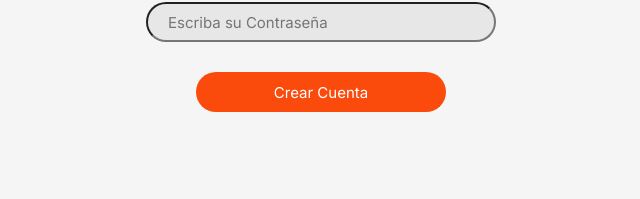
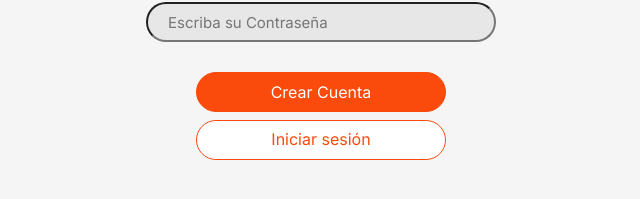
Before and after one commit to andres-fcr/guappjolotas, a React (Create React App) app: page /crearCuenta in a window 1280 px wide. Shown: the part 363-562 px from the top of the page, without its empty margins (319-959 px from the left). Built offline with nearby package versions, Linux system fonts and the light colour scheme; no server answers.

Commit message:
login final

```diff
--- a/src/components/Formulario.js
+++ b/src/components/Formulario.js
@@ -2,7 +2,9 @@ import React, { useState } from 'react';
 import { Formik } from "formik";
 import { urlUser } from '../helpers/Url';
 import axios from 'axios';
-import { Button, Cinput, Contrasenana, Correo, Div, Inicio, Linput } from '../styles/LoginStyles';
+import {  Cinput, Contrasenana, Correo, Div, Inicio, Linput } from '../styles/LoginStyles';
+import { Link, useNavigate } from 'react-router-dom';
+import { Button } from 'react-bootstrap';
 
 
 
@@ -108,8 +110,9 @@ const Formulario = () => {
                   />
                 </Contrasenana>
 
-                <Button type='submit'>Crear Cuenta</Button>
-                {cuentaCreada && <p className="exito">Cuenta Creada con Éxito!</p>}
+                <Button type='submit'className='mb-2'>Crear Cuenta</Button>
+                <Button type='button' as={Link} to="/iniciarSesion" variant="primar">Iniciar sesión</Button>
+                {cuentaCreada && <p className="exito">Cuenta Creada con Éxito! Ya puedes iniciar sesión</p>}
 
             </Div>
               </form>
--- a/src/components/Login.js
+++ b/src/components/Login.js
@@ -2,9 +2,13 @@ import React from 'react';
 import { Formik } from 'formik';
 import { urlUser } from '../helpers/Url';
 import axios from 'axios';
-import { Button, Cinput, Contrasenana, Correo, Div, Inicio, Linput } from '../styles/LoginStyles';
+import { Cinput, Contrasenana, Correo, Div, Inicio, Linput } from '../styles/LoginStyles';
+import { Link, useNavigate } from 'react-router-dom';
+import { Button } from 'react-bootstrap';
 
 const Login = () => {
+
+  const navigate = useNavigate()
 
   const iniciarSesion = (valores) => {
     axios.get(urlUser, { params: { email: valores.email, password: valores.password } })
@@ -12,8 +16,9 @@ const Login = () => {
         console.log(response.data.length);
         if (response.data.length > 0) {
           alert("se ha iniciado sesion")
+          navigate('/producto')
         } else {
-          alert("nope")
+          alert("Ususario o contraseña incorrectos")
         }
       })
       .catch(error => {
@@ -66,7 +71,9 @@ const Login = () => {
               />
             </Contrasenana>
 
-            <Button type='submit' >Iniciar Sesión</Button>
+            <Button type='submit' className='mb-2'>Iniciar Sesión</Button>
+            <p className='mb-2'>O...</p>
+            <Button type='button' as={Link} to="/crearCuenta" variant="primar">Registrate</Button>
           </Div>
         </form>
       )}
--- a/src/containers/App.css
+++ b/src/containers/App.css
@@ -83,9 +83,9 @@ table {
 }
 .btn-primar:hover {
     color: #fff;
-    background-color: #FA4A0C;
+    background-color: #df3b00;
     background-color: cutom-color;
-    border-color: #FA4A0C;
+    border-color: #df3b00;
     border-color: cutom-cor;
 
 }
```
